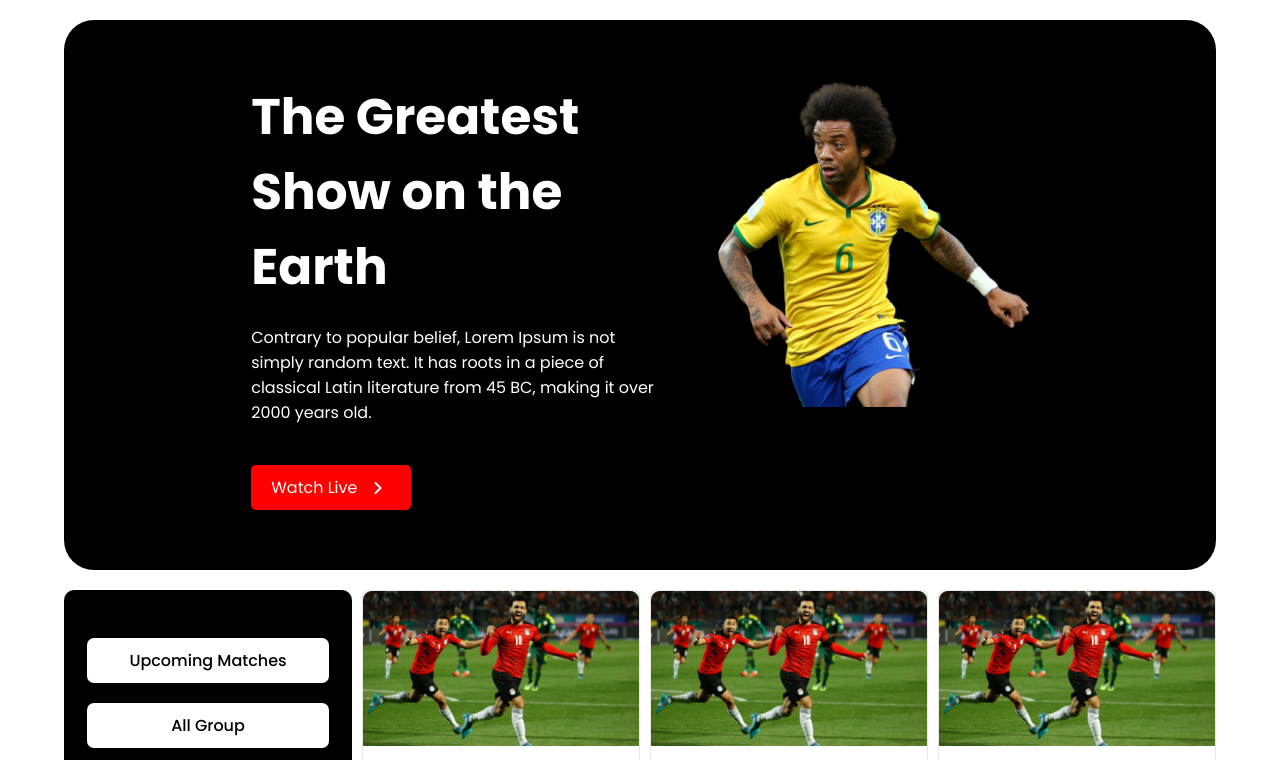
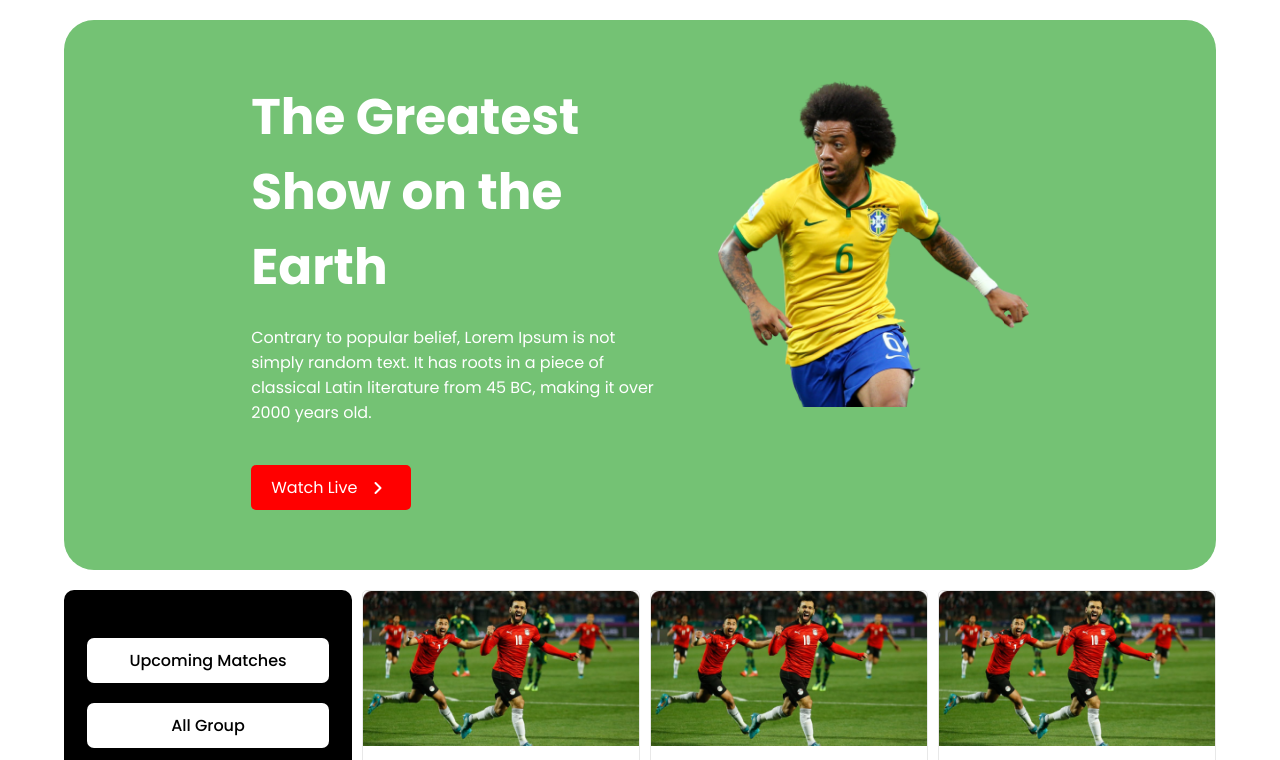
Before and after one commit to tanjilmahmud01/world-cup-assignment, a plain HTML site: page index.html in a window 1280 px wide. In both pictures the pointer is over the element 640 px from the left and 295 px from the top of the page. Shown: the top 760 px of the page. Drawn offline with Linux system fonts and the light colour scheme.

Commit message:
animation added

```diff
--- a/styles.css
+++ b/styles.css
@@ -15,7 +15,12 @@
     border-radius: 30px;
     display: flex;
     align-items: center;
+    transition: background-color 1s ease-out;
 
+}
+
+.container:hover {
+    background-color: rgb(116, 194, 116);
 }
 
 #banner-items {
@@ -67,7 +72,7 @@
 }
 
 .btn:hover {
-    background-color: rgb(154, 154, 47);
+    background-color: rgb(71, 49, 120);
 
 }
 
```
